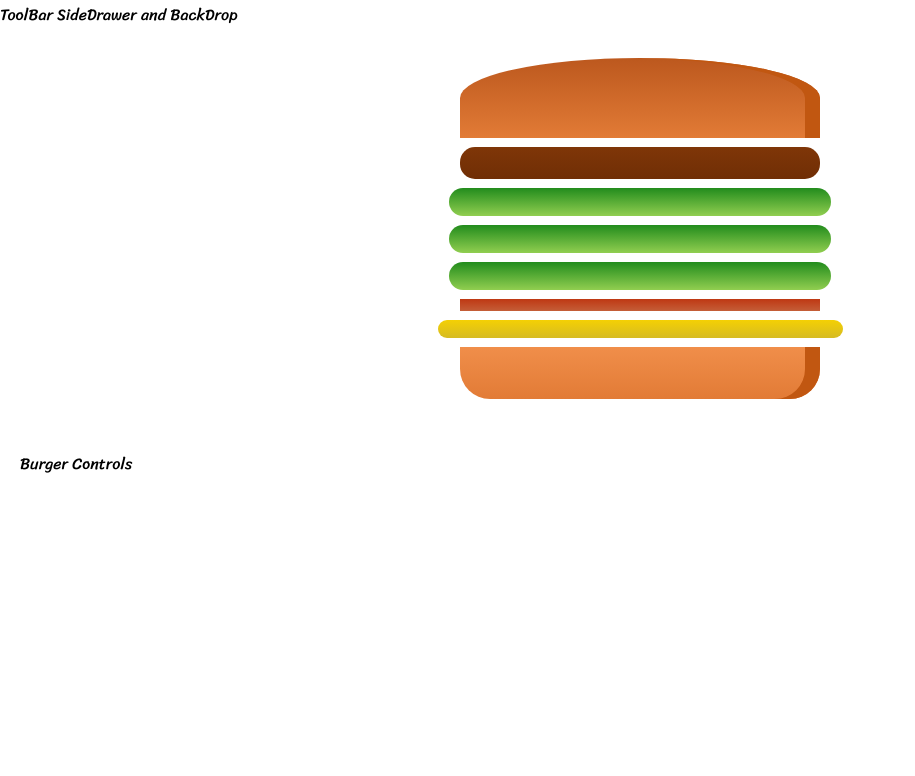
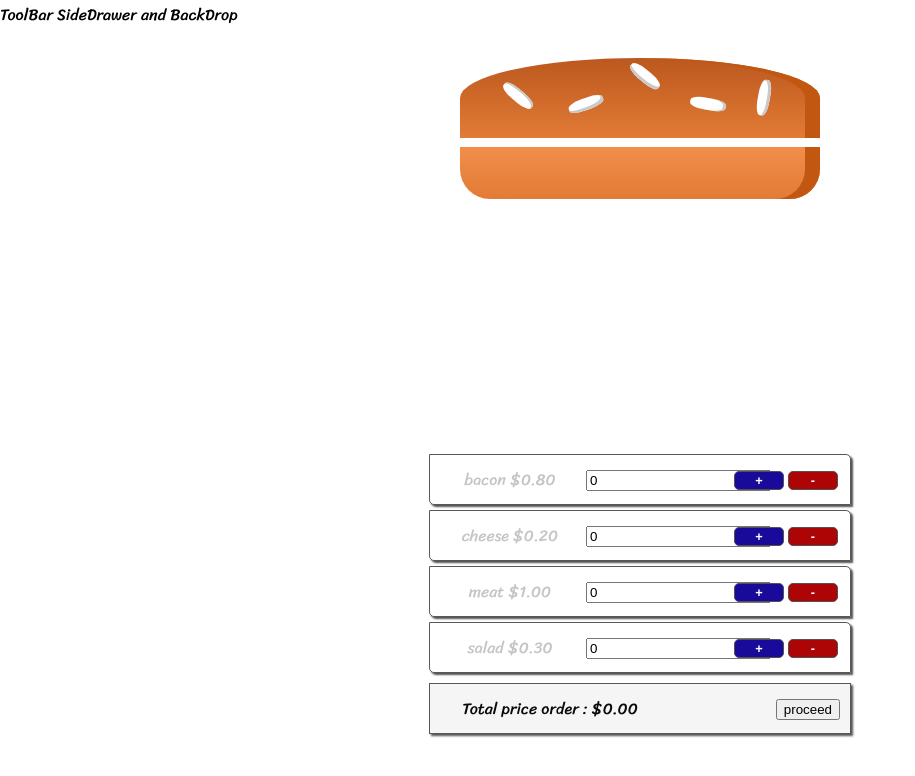
Before and after one commit to lotlordx/burger_react_app, a React (Create React App) app: page / in a window 1280 px wide. Shown: the top 776 px of the page, without its empty margins (0-915 px from the left). Built offline with nearby package versions, Linux system fonts and the light colour scheme.

Commit message:
finished the burger builder and updated total price

```diff
--- a/src/components/Burger/BuildControls/BuildControls.js
+++ b/src/components/Burger/BuildControls/BuildControls.js
@@ -1,13 +1,33 @@
-import React from 'react'
+import React from "react";
+import Control from "./Control/Control";
+import Aux from "../../../hoc/Aux";
+import BurgerOrder from "../BurgerOrder/BurgerOrder";
 
+const buildControls = props => {
+  let itemsToBeBuilt = Object.keys(props.items)
+    .sort()
+    .map((key, i) => {
+      return (
+        <Control
+          key={key + i}
+          title={key}
+          value={props.items[key]}
+          increase={() => props.increase(key)}
+          decrease={() => props.decrease(key)}
+          changed={event => props.changed(event, key)}
+          price = {props.prices[key]}
+        />
+      );
+    });
 
-const buildControls = (props) => {
-   return(
+  return (
+    <Aux>
+      <div>{itemsToBeBuilt}</div>
       <div>
+        <BurgerOrder totalPrice={props.totalPrice} />
+      </div>
+    </Aux>
+  );
+};
 
-      </div>
-   );
-}
-
-
-export default buildControls
+export default buildControls;
--- /dev/null
+++ b/src/components/Burger/BuildControls/Control/Control.js
@@ -0,0 +1,19 @@
+import React from "react";
+import styles from "./Control.module.css";
+
+const control = props => {
+  return (
+    <div className={styles.Control}>
+      <div className={styles.Title}>{props.title} ${props.price.toFixed(2)}</div>
+      <div className={styles.Count}>
+        <input type="number" onChange={props.changed} value={props.value}></input>
+      </div>
+      <div>
+        <button className={styles.Add} onClick={props.increase}>+</button>
+        <button className={styles.Remove} onClick={props.decrease}>-</button>
+      </div>
+    </div>
+  );
+};
+
+export default control;
--- /dev/null
+++ b/src/components/Burger/BuildControls/Control/Control.module.css
@@ -0,0 +1,63 @@
+.Control{
+    border: 1px solid #575757;
+    color: #c5c5c5;
+    text-align: center;
+    font-style: inherit;
+    margin: auto;
+    margin-top: 5px;
+    padding: 10px;
+    width: 50%;
+    display: flex;
+    flex-flow: row;
+    align-items: center;
+    border-radius: 0px 5px 0px 5px;
+    box-shadow: 2px 2px 2px 0px #535252;
+    justify-content: space-between;
+
+}
+
+.Control .Title {
+    float: left;
+    width: 35%;
+
+}
+
+.Control .Count {
+    float: left;
+    width: 35%;
+}
+
+.Control button {
+    margin: 2px;
+    width: 50px;
+    border: 1px solid #535252;
+    background-color: #61606083;
+    text-align: center;
+    border-radius: 5px;
+}
+
+.Control button.Add {
+    background-color: rgb(25, 10, 153);
+    color: white;
+    font-size: 0.8rem;
+    font-weight: bolder;
+}
+
+.Control button.Remove {
+    background-color: rgb(173, 5, 5);
+    color: white;
+    font-size: 0.8rem;
+    font-weight: bolder;
+}
+
+@media screen and (min-width: 300px) and (min-height: 700px) {
+    .Control{
+        width: 95%
+    }
+}
+
+@media screen and (min-width: 500px) and (min-height: 700px) {
+    .Control{
+        width: 400px
+    }
+}
--- a/src/components/Burger/BurgerIngredient/BurgerIngredient.js
+++ b/src/components/Burger/BurgerIngredient/BurgerIngredient.js
@@ -13,8 +13,8 @@ const burgerIngredient = props => {
     case "bread-top":
       ingredient = (
         <div className={styles.BreadTop}>
-          <div className={styles.Seed1}></div>
-          <div className={styles.Seed2}></div>
+          <div className={styles.Seeds1}></div>
+          <div className={styles.Seeds2}></div>
         </div>
       );
       break;
--- /dev/null
+++ b/src/components/Burger/BurgerOrder/BurgerOrder.js
@@ -0,0 +1,19 @@
+import React from 'react'
+import styles from './BurgerOrder.module.css'
+
+
+const burgerOrder = (props) => {
+   return(
+      <div className={styles.BurgerOrder}>
+         <div className={styles.Price}>
+            Total price order : ${props.totalPrice.toFixed(2)}
+         </div>
+         <div>
+             <button>proceed</button>
+         </div>
+      </div>
+   );
+}
+
+
+export default burgerOrder
--- /dev/null
+++ b/src/components/Burger/BurgerOrder/BurgerOrder.module.css
@@ -0,0 +1,39 @@
+.BurgerOrder{
+    border: 1px solid #575757;
+    color: #0a0a0a;
+    text-align: center;
+    font-style: inherit;
+    margin: auto;
+    margin-top: 10px;
+    padding: 10px;
+    width: 400px;
+    display: flex;
+    flex-flow: row;
+    align-items: center;
+    box-shadow: 2px 2px 2px 0px #535252;
+    justify-content: space-between;
+    background-color: whitesmoke;
+
+}
+
+.BurgerOrder .Price {
+    float: left;
+    width: 55%;
+
+}
+
+.BurgerOrder .Proceed {
+    width: 45%
+}
+
+@media screen and (min-width: 300px) and (min-height: 700px) {
+    .BurgerOrder{
+        width: 95%
+    }
+}
+
+@media screen and (min-width: 500px) and (min-height: 700px) {
+    .BurgerOrder{
+        width: 400px
+    }
+}
--- /dev/null
+++ b/src/constants/ingredientPrices.js
@@ -0,0 +1,7 @@
+ const PRICES = {
+    meat: 1,
+    salad: 0.3,
+    bacon: 0.8,
+    cheese: 0.2
+  }
+  export default PRICES
--- a/src/containers/BurgerBuilder/BurgerBuilder.js
+++ b/src/containers/BurgerBuilder/BurgerBuilder.js
@@ -1,25 +1,88 @@
 import React, { Component } from "react";
 import Aux from "../../hoc/Aux";
 import Burger from "../../components/Burger/Burger";
+import BuildControls from "../../components/Burger/BuildControls/BuildControls";
+import BurgerOrder from "../../components/Burger/BurgerOrder/BurgerOrder";
+import PRICES from "../../constants/ingredientPrices";
 
 class BurgerBuilder extends Component {
   state = {
     ingredients: {
-      meat: 1,
-      salad: 3,
-      bacon: 1,
-      cheese: 1
+      meat: 0,
+      salad: 0,
+      bacon: 0,
+      cheese: 0
+    },
+    totalPrice: 0
+  };
+
+  increaseIngredient = key => {
+    let ingredients = { ...this.state.ingredients };
+    ingredients[key] = ingredients[key] + 1;
+    let newprice = this.state.totalPrice + PRICES[key];
+    console.log(PRICES[key]);
+
+    console.log(newprice, "increase");
+    this.setState({
+      ingredients: ingredients,
+      totalPrice: newprice
+    });
+  };
+
+  decreaseIngredient = key => {
+    let ingredients = { ...this.state.ingredients };
+    let newprice = this.state.totalPrice
+
+    if (ingredients[key] >=1) {
+      newprice = this.state.totalPrice - PRICES[key];
     }
-  }
+
+    ingredients[key] = ingredients[key] - 1;
+
+    if (ingredients[key] <= 0) {
+      ingredients[key] = 0;
+    }
+
+    if (Math.sign(newprice) === -1) {
+      newprice = 0;
+    }
+    this.setState({
+      ingredients: ingredients,
+      totalPrice: newprice
+    });
+  };
+
+  onChangeIngredient = (event, key) => {
+    let ingredients = { ...this.state.ingredients };
+    ingredients[key] = event.target.value;
+    if (ingredients[key] <= 0) {
+      ingredients[key] = 0;
+    }
+    this.setState({
+      ingredients: ingredients
+    });
+  };
 
   render() {
     return (
       <Aux>
-        <div><Burger ingredients={this.state.ingredients}/></div>
-        <div>Burger Controls</div>
+        <div>
+          <Burger ingredients={this.state.ingredients} />
+        </div>
+        <div>
+          <BuildControls
+            items={this.state.ingredients}
+            increase={this.increaseIngredient}
+            decrease={this.decreaseIngredient}
+            changed={this.onChangeIngredient}
+            prices={PRICES}
+            totalPrice={this.state.totalPrice}
+          />
+        </div>
+        <div></div>
       </Aux>
     );
   }
 }
 
-export default BurgerBuilder
+export default BurgerBuilder;
```
Also changed, not shown: src/components/Burger/BuildControls/BuildControls.module.css (added, +21 -0 lines).
